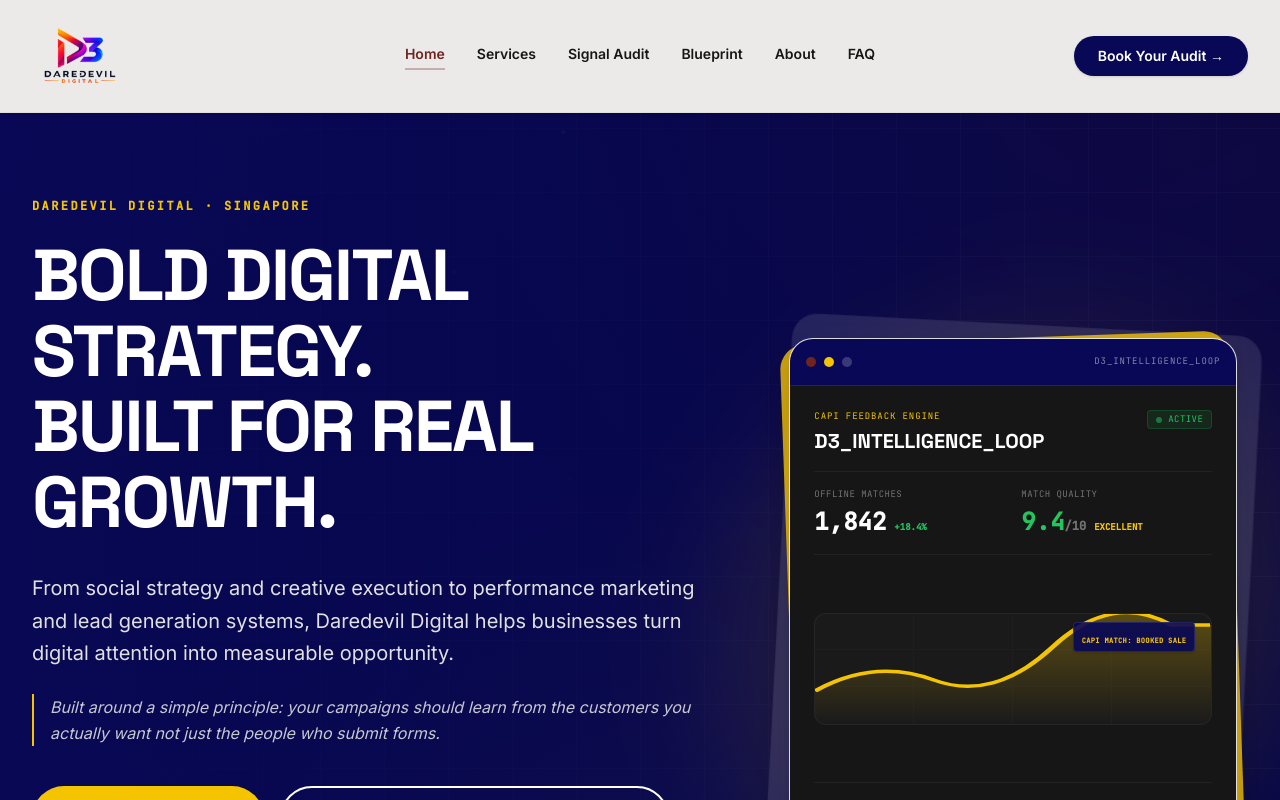
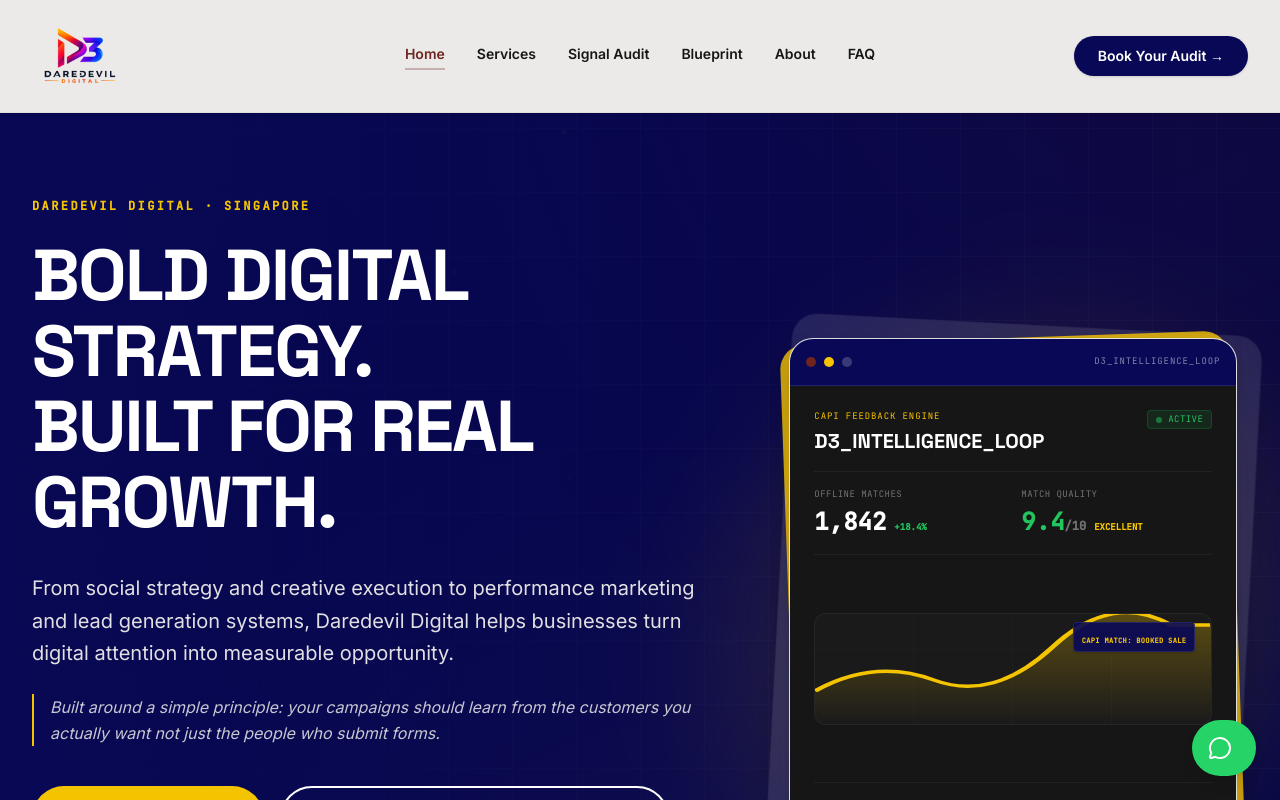
Before and after one commit to pruthvirajtarode/daredevildigital, a React (Vite) app: page / in a window 1280 px wide. Shown: the top 800 px of the page. Built offline with nearby package versions, Linux system fonts and the light colour scheme.

Commit message:
Re-add WhatsApp widget as requested by client

```diff
--- a/src/components/layout/Layout.tsx
+++ b/src/components/layout/Layout.tsx
@@ -2,6 +2,7 @@ import type { ReactNode } from 'react';
 import Navbar from './Navbar';
 import Footer from './Footer';
 import ScrollToTop from '../ui/ScrollToTop';
+import FloatingWhatsApp from '../ui/FloatingWhatsApp';
 import ScrollToHash from '../ui/ScrollToHash';
 
 interface LayoutProps {
@@ -17,6 +18,7 @@ export default function Layout({ children }: LayoutProps) {
         {children}
       </main>
       <Footer />
+      <FloatingWhatsApp />
       <ScrollToTop />
     </div>
   );
```
